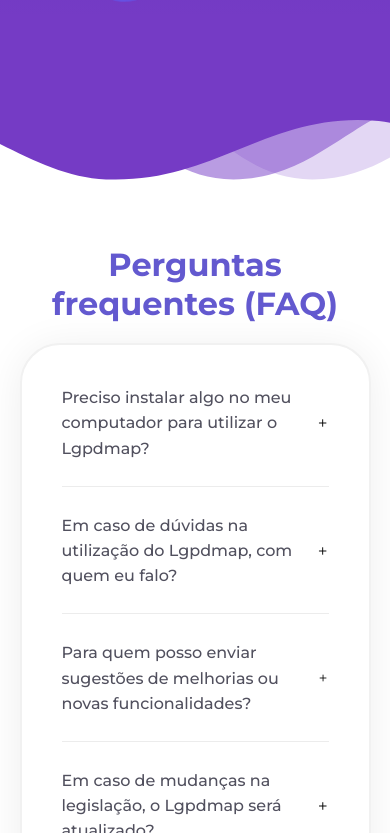
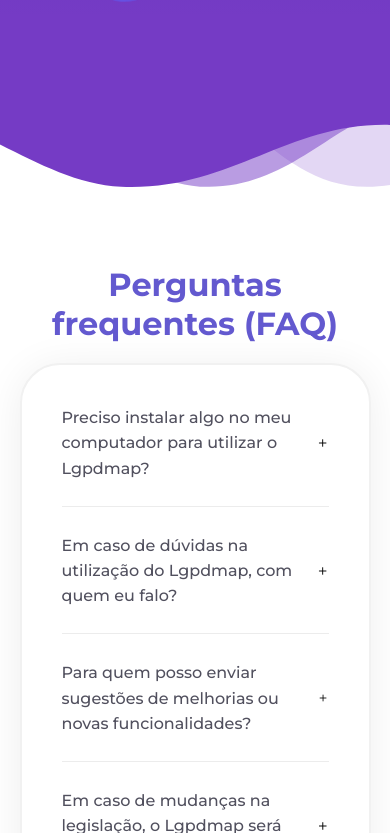
Before and after one commit to evlvs/lgpdmap, a Next.js app: page /steps in a window 390 px wide. Shown: the part 7011-7844 px from the top of the page. Built offline with nearby package versions, Linux system fonts and the light colour scheme.

Commit message:
text e scss fix

```diff
--- a/src/components/FAQ/styles.module.scss
+++ b/src/components/FAQ/styles.module.scss
@@ -111,7 +111,7 @@
 
 @media only screen and (max-width: 768px) {
   .FAQ {
-    padding-top: 80px;
+    padding-top: 150px;
     h2 {
       margin: 0;
     }
--- a/src/components/Navbar/index.tsx
+++ b/src/components/Navbar/index.tsx
@@ -35,7 +35,7 @@
     >
       <Link href="/">
         <a>
-          <img src="/assets/Logo.svg" alt="LGPDmap" />
+          <img src="./assets/Logo.svg" alt="LGPDmap" />
         </a>
       </Link>
       <button onClick={() => handleBtnMenu()}>
--- a/src/components/Navbar/styles.module.scss
+++ b/src/components/Navbar/styles.module.scss
@@ -7,7 +7,7 @@
   align-items: center;
   padding: 0 10%;
   position: fixed;
-  top: -60px;
+  bottom: 0px;
   right: 0;
   z-index: 999999999999999;
   opacity: 0;
@@ -16,7 +16,7 @@
 
   &.active {
     opacity: 1;
-    top: 0;
+    bottom: calc(100% - 60px);
     right: 0;
   }
 
--- a/src/components/Partners/styles.module.scss
+++ b/src/components/Partners/styles.module.scss
@@ -389,6 +389,7 @@
 
     h2 {
       margin-top: 40px;
+      width: 90%;
     }
     .partners {
       margin: 0;
--- a/src/components/Plans/styles.module.scss
+++ b/src/components/Plans/styles.module.scss
@@ -262,7 +262,7 @@
 
   .divider1 {
     width: 100%;
-    height: 150px;
+    height: 100px;
     position: relative;
     z-index: 2;
     margin-top: -1px;
@@ -278,7 +278,7 @@
       top: 0;
       left: 0;
       width: 100%;
-      height: 220px;
+      height: 230px;
       background: url('/assets/wave1.svg') repeat-x;
       background-size: cover;
       background-position: center top;
--- a/src/components/PlansPage/index.tsx
+++ b/src/components/PlansPage/index.tsx
@@ -389,7 +389,7 @@
                   </tr>
                   <tr>
                     <td data-label={plans.plansType.title}>
-                      Teste de <strong>legítimo Interesse</strong>
+                      Teste de <strong>Legítimo Interesse</strong>
                     </td>
                     <td data-label={plans.plansType.basic}>
                       {plans.legitimateInterestTest.basic === true ? (
--- a/src/pages/plans.tsx
+++ b/src/pages/plans.tsx
@@ -8,6 +8,7 @@
 import Footer from '../components/Footer'
 import FAQ from '../components/FAQ'
 import PlansPage from '../components/PlansPage'
+import Navbar from '../components/Navbar'
 
 const Home: React.FC = () => {
   return (
@@ -17,6 +18,7 @@
         <meta name="description" content="Generated by create next app" />
         <link rel="shortcut icon" href="assets/favicon.ico" />
       </Head>
+      <Navbar />
       <Presentation
         title="Confira os planos disponíveis do Lgpdmap"
         paragraph="Possuímos um plano ideal para sua organização ou grupo de empresas. Confira os planos do <strong>Lgpdmap</strong>"
--- a/src/pages/privacy.tsx
+++ b/src/pages/privacy.tsx
@@ -2,6 +2,7 @@
 import Head from 'next/head'
 import Presentation from '../components/Presentation'
 import Footer from '../components/Footer'
+import Navbar from '../components/Navbar'
 
 const Home: React.FC = () => {
   return (
@@ -12,6 +13,7 @@
         <link rel="shortcut icon" href="assets/favicon.ico" />
       </Head>
 
+      <Navbar />
       <Presentation
         title="Nossa política de privacidade."
         paragraph="Bem-vindo e obrigado pelo seu interesse no LGPDmap (“LGPDmap”, “nós” ou “nos”), nosso site em https://www.lgpdmap.com (o “Site”) e todos os sites relacionados , software para download, aplicativos móveis (incluindo aplicativos para tablets) e outros serviços fornecidos por nós e nos quais um link para esta Política de Privacidade é exibido, e todas as outras comunicações com indivíduos por meio escrito ou oral, como e-mail ou telefone (coletivamente , juntamente com o Site, nosso “Serviço”)."
--- a/src/pages/steps.tsx
+++ b/src/pages/steps.tsx
@@ -7,6 +7,7 @@
 import FAQ from '../components/FAQ'
 import StepsPage from '../components/StepsPage'
 import Plans from '../components/Plans'
+import Navbar from '../components/Navbar'
 
 const Home: React.FC = () => {
   return (
@@ -16,6 +17,8 @@
         <meta name="description" content="Generated by create next app" />
         <link rel="shortcut icon" href="assets/favicon.ico" />
       </Head>
+
+      <Navbar />
       <Presentation
         title="Pronto para adequar sua empresa à LGPD de forma fácil e intuitiva?"
         paragraph="Conheça o passo a passo da adequação da sua empresa à LGPD. É simples e objetivo!"
--- a/src/pages/terms.tsx
+++ b/src/pages/terms.tsx
@@ -2,6 +2,7 @@
 import Head from 'next/head'
 import Presentation from '../components/Presentation'
 import Footer from '../components/Footer'
+import Navbar from '../components/Navbar'
 
 const Home: React.FC = () => {
   return (
@@ -12,6 +13,7 @@
         <link rel="shortcut icon" href="assets/favicon.ico" />
       </Head>
 
+      <Navbar />
       <Presentation
         title="Nossos termos e condições."
         paragraph="Estes Termos de Serviço contêm os termos e condições que regem todo o uso de nossa Plataforma (conforme definido abaixo) e Serviços (conforme definido abaixo) e todo conteúdo, serviços e / ou produtos disponíveis na ou por meio da Plataforma (coletivamente, os “Serviços LGPDmap ”)."
```
